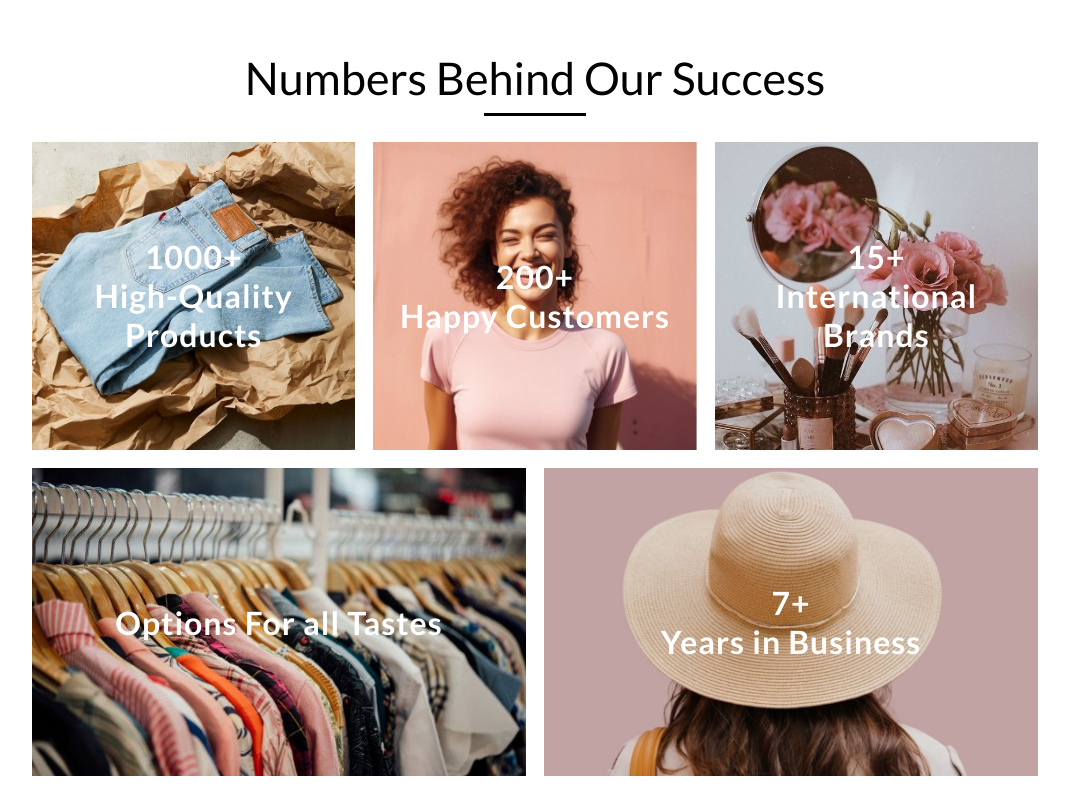
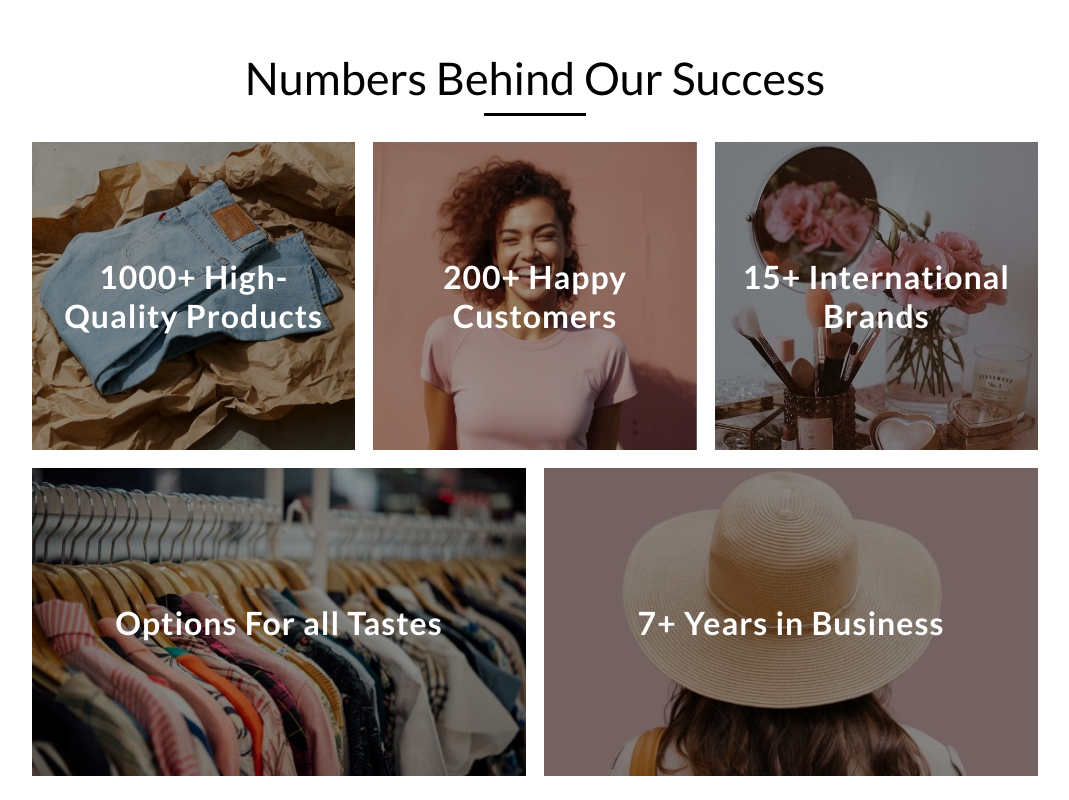
Before and after one commit to YahyaNashar22/Global-Fairy-front-end, a React (Create React App) app in the folder global-fairy/: page / in a window 1280 px wide. Shown: the part 1700-2500 px from the top of the page, without its empty margins (105-1174 px from the left). Built offline with nearby package versions, Linux system fonts and the light colour scheme.

Commit message:
numbers section edits

```diff
--- a/global-fairy/src/components/Numbers/Numbers.js
+++ b/global-fairy/src/components/Numbers/Numbers.js
@@ -7,13 +7,13 @@ function Numbers() {
       <h1 className={style.title}>Numbers Behind Our Success</h1>
       <div className={style.imageSection}>
         <figure className={style.imageSection1}>
-          <figcaption className={style.imageA}>1000+<br /> High-Quality Products</figcaption>
-          <figcaption className={style.imageB}> 200+<br /> Happy Customers</figcaption>
-          <figcaption className={style.imageC}>15+ <br />International Brands</figcaption>
+          <figcaption className={style.imageA}> <div className={style.opacityB}></div> <span className={style.numbers} >1000+ High-Quality Products </span></figcaption>
+          <figcaption className={style.imageB}> <div className={style.opacityB}></div> <span className={style.numbers}> 200+ Happy Customers</span> </figcaption>
+          <figcaption className={style.imageC}> <div className={style.opacityB}></div> <span className={style.numbers}> 15+ International Brands</span> </figcaption>
         </figure>
         <figure className={style.imageSection2}>
-          <figcaption className={style.imageD} >Options For all Tastes</figcaption>
-          <figcaption className={style.imageE}>7+ <br />Years in Business </figcaption>
+          <figcaption className={style.imageD} > <div className={style.opacityB}></div><span className={style.numbers}> Options For all Tastes</span></figcaption>
+          <figcaption className={style.imageE}> <div className={style.opacityB}></div> <span className={style.numbers}> 7+ Years in Business</span>  </figcaption>
         </figure>
       </div>
     </section>
--- a/global-fairy/src/components/Numbers/Numbers.module.css
+++ b/global-fairy/src/components/Numbers/Numbers.module.css
@@ -70,7 +70,17 @@
     margin: 0 auto;
 }
 
-
+.opacityB{
+    position: absolute;
+    width: 100%;
+    height: 100%;
+    z-index: 0;
+    background-color:rgba(0, 0, 0, 0.4)
+}
+.numbers{
+    position: relative;
+    z-index: 33;
+}
 .imageSection1 figcaption,
 .imageSection2 figcaption {
     height: 100%;
@@ -95,6 +105,7 @@
 .imageA , .imageB , .imageC , .imageD , .imageE {
     background-repeat: no-repeat;
     background-size:cover;
+    position: relative;
 }
 
 .imageA , .imageB , .imageC  {
```
